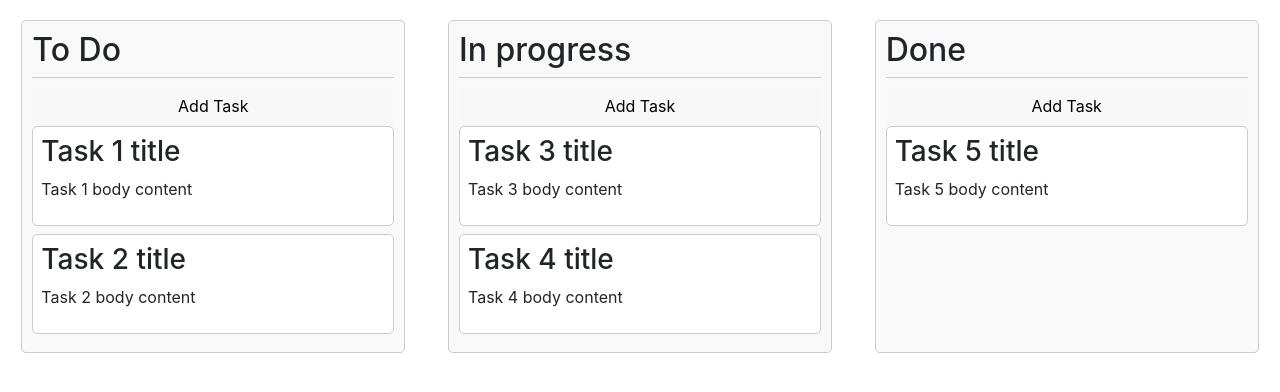
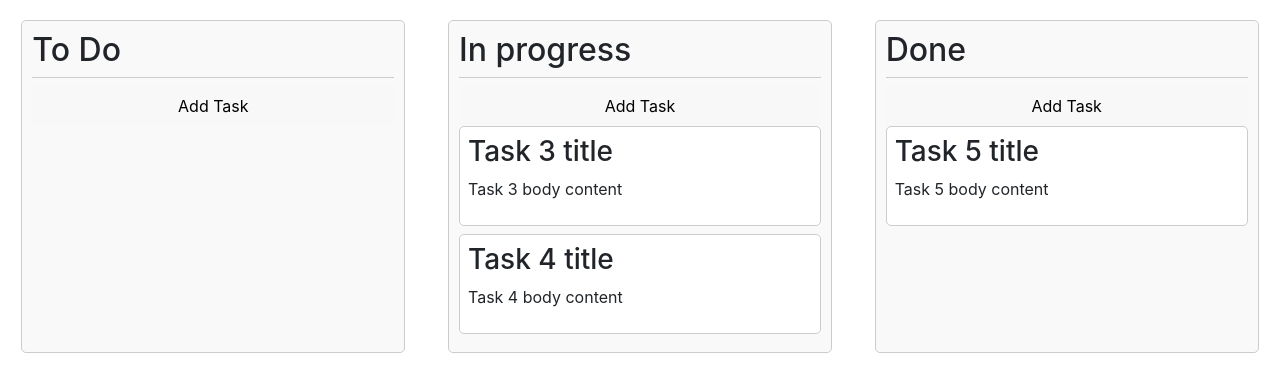
Before and after one commit to Kneatrum/kanban, a Flask app: page / in a window 1280 px wide. Shown: the part 81-473 px from the top of the page. Run offline with Flask 3, Linux system fonts and the light colour scheme; some libraries are stand-ins or nearby versions.

Commit message:
Adapting the Jinja format

```diff
--- a/templates/index.html
+++ b/templates/index.html
@@ -33,26 +33,27 @@
         <div class="column" id="column_1">
             <h2> To Do </h2>
             <button type="button" id="add-task-button" class="add-task-button" data-info="to_do">Add Task</button>
-            <div class="card" draggable="true" id="task_1">
-                <h3> Task 1 title  </h3>
-                <p> Task 1 body content </p>
+            {% for task in tasks %}
+            {% if task['to_do'] %}
+            {% set task_id = 'task_' ~ task['id'] %}
+            <div class="card" draggable="true" id="{{task_id}}">
+                <h3>{{ task["title"] }}</h3>
+                <p>{{ task["body"] }}</p>
             </div>
-            <div class="card" draggable="true" id="task_2">
-                <h3> Task 2 title  </h3>
-                <p> Task 2 body content </p>
-            </div>
+            {% endif %}
+            {% endfor %}
         </div>
 
         <div class="column" id="column_2">
             <h2> In progress </h2>
-            <button type="button" id="add-task-button" class="add-task-button" data-info="in_prg" >Add Task</button>
+            <button type="button" id="add-task-button" class="add-task-button" data-info="in_progress" >Add Task</button>
             <div class="card" draggable="true" id="task_3">
-                <h3> Task 3 title  </h3>
-                <p> Task 3 body content </p>
+                <h3>{{ "Task 3 title" }}</h3>
+                <p>{{ "Task 3 body content" }}</p>
             </div>
             <div class="card" draggable="true" id="task_4">
-                <h3> Task 4 title </h3>
-                <p> Task 4 body content </p>
+                <h3>{{ "Task 4 title" }}</h3>
+                <p>{{ "Task 4 body content" }}</p>
             </div>
         </div>
 
@@ -60,8 +61,8 @@
             <h2> Done </h2>
             <button type="button" id="add-task-button" class="add-task-button" data-info="done">Add Task</button>
             <div class="card" draggable="true" id="task_5">
-                <h3> Task 5 title </h3>
-                <p> Task 5 body content </p>
+                <h3>{{ "Task 5 title" }}</h3>
+                <p>{{ "Task 5 body content" }}</p>
             </div>
         </div>
 
```
